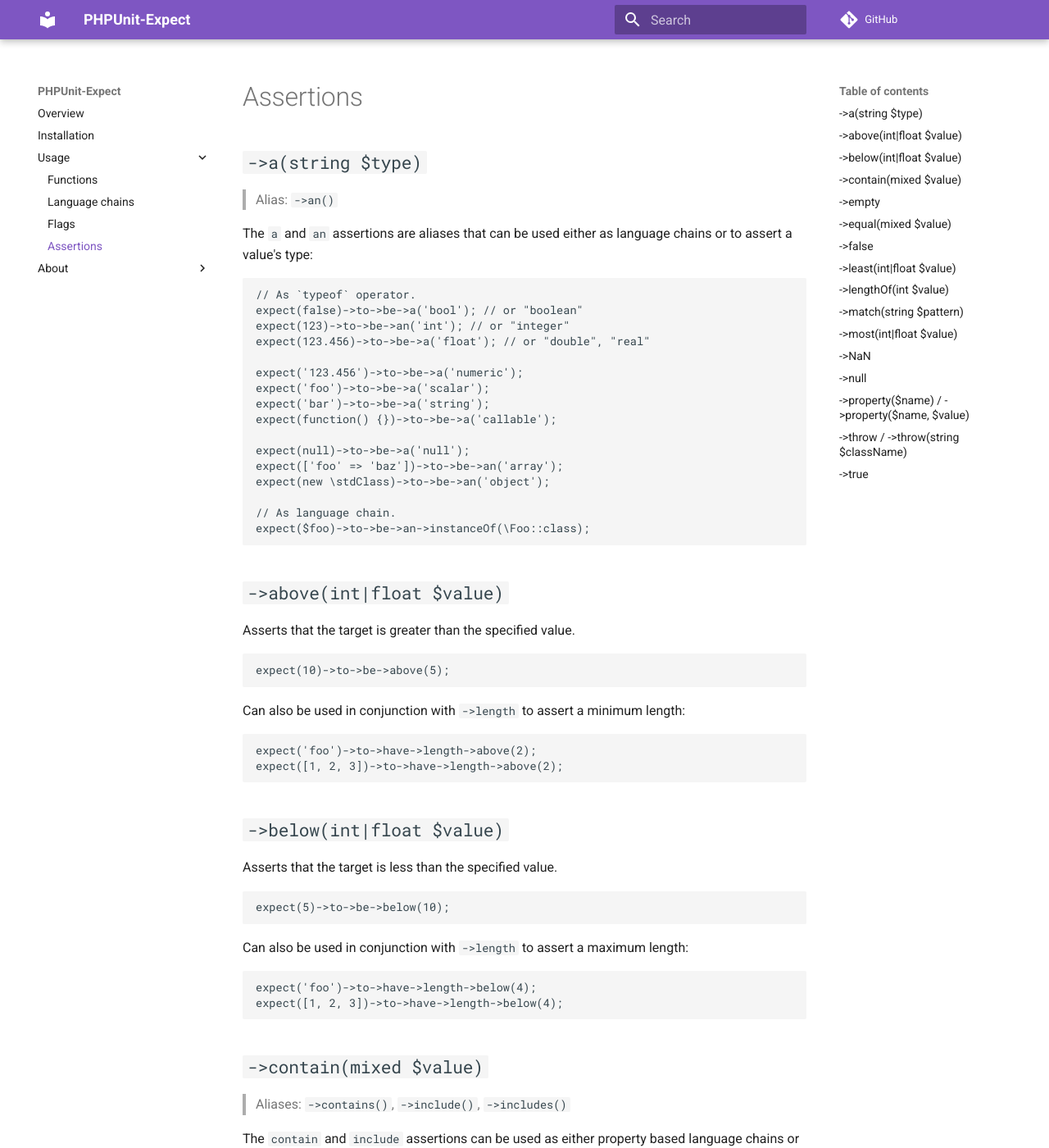
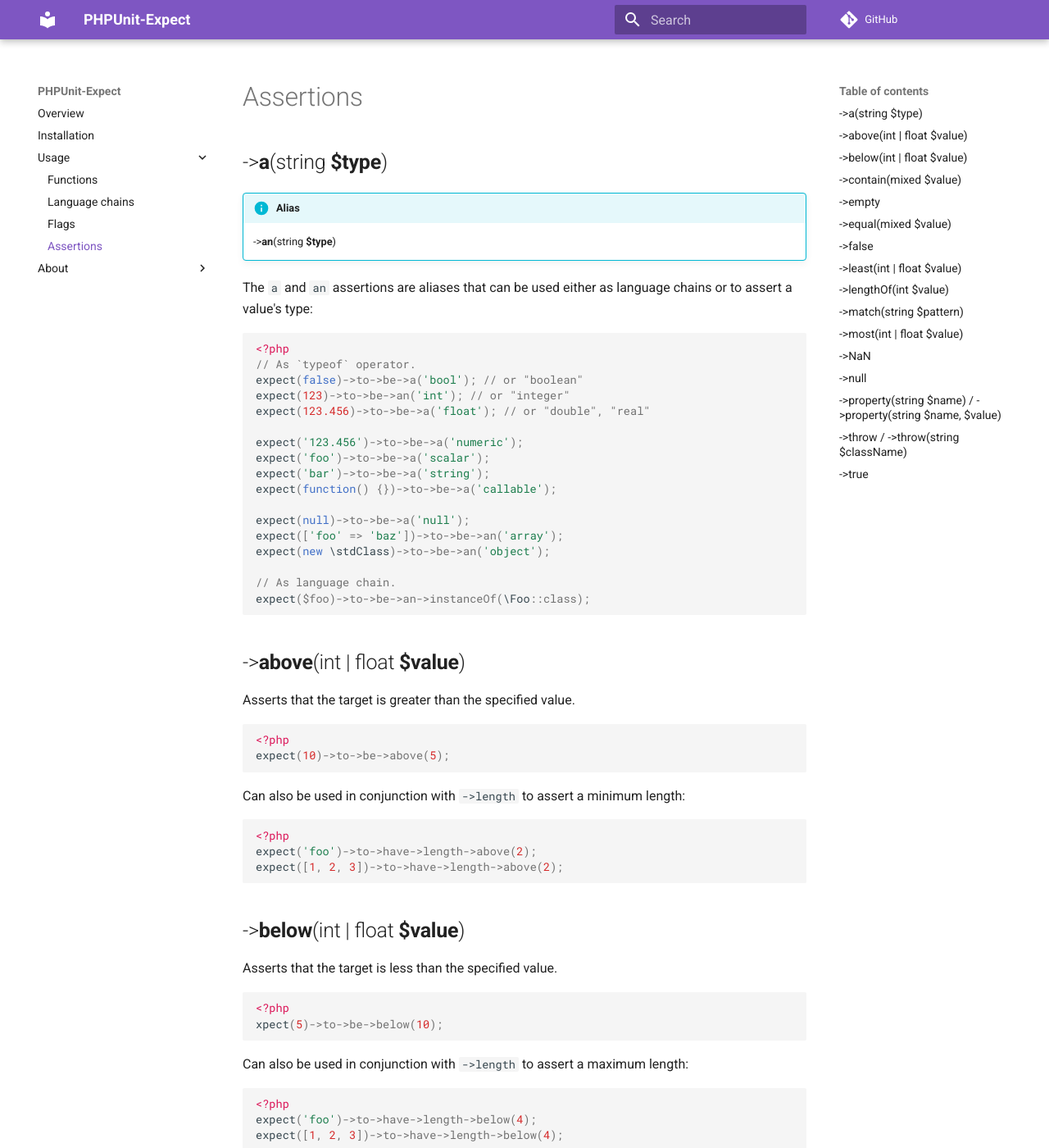
Before and after one commit to cedx/phpunit-expect, an MkDocs documentation site: the page built from doc/usage/assertions.md, in a window 1280 px wide and 1400 px high. Shown: the whole window at 82% size. Built offline with MkDocs 1.6.1 and Material for MkDocs 9.7.7, drawn with Linux system fonts in a browser that asks for light colours; comment, search, counter and statistics services are not loaded; old or Windows-style settings are respelled for this version of MkDocs; some of the changed text lies outside the part shown.

Commit message:
Documented the first assertions

````diff
--- a/doc/usage/assertions.md
+++ b/doc/usage/assertions.md
@@ -1,11 +1,14 @@
 # Assertions
 
-## `->a(string $type)`
-> Alias: `->an()`
+## ->**a**(string **$type**)
+
+!!! info "Alias"
+    ->**an**(string **$type**)
 
 The `a` and `an` assertions are aliases that can be used either as language chains or to assert a value's type:
 
 ```php
+<?php
 // As `typeof` operator.
 expect(false)->to->be->a('bool'); // or "boolean"
 expect(123)->to->be->an('int'); // or "integer"
@@ -24,138 +27,163 @@ expect(new \stdClass)->to->be->an('object');
 expect($foo)->to->be->an->instanceOf(\Foo::class);
 ```
 
-## `->above(int|float $value)`
+## ->**above**(int | float **$value**)
 Asserts that the target is greater than the specified value.
 
 ```php
+<?php
 expect(10)->to->be->above(5);
 ```
 
 Can also be used in conjunction with `->length` to assert a minimum length:
 
 ```php
+<?php
 expect('foo')->to->have->length->above(2);
 expect([1, 2, 3])->to->have->length->above(2);
 ```
 
-## `->below(int|float $value)`
+## ->**below**(int | float **$value**)
 Asserts that the target is less than the specified value.
 
 ```php
-expect(5)->to->be->below(10);
+<?php
+xpect(5)->to->be->below(10);
 ```
 
 Can also be used in conjunction with `->length` to assert a maximum length:
 
 ```php
+<?php
 expect('foo')->to->have->length->below(4);
 expect([1, 2, 3])->to->have->length->below(4);
 ```
 
-## `->contain(mixed $value)`
-> Aliases: `->contains()`, `->include()`, `->includes()`
+## ->**contain**(mixed **$value**)
+
+!!! info "Aliases"
+    ->**contains**(mixed **$value**),
+    ->**include**(mixed **$value**),
+    ->**includes**(mixed **$value**)
 
 The `contain` and `include` assertions can be used as either property based language chains or as methods to assert the inclusion of an object in an array or a substring in a string. When used as language chains, they toggle the `contain` flag for the `keys` assertion.
 
 ```php
+<?php
 expect([1,2,3])->to->include(2);
 expect('foobar')->to->contain('foo');
 expect(['foo' => 'bar', 'hello' => 'universe'])->to->include->keys('foo');
 ```
 
-## `->empty`
+## ->**empty**
 Asserts that the target's length is `0`. For arrays, strings, and `Countable` instances, it checks the length. For objects, it gets the count of accessible properties.
 
 ```php
+<?php
 expect([])->to->be->empty;
 expect('')->to->be->empty;
 expect(new \stdClass)->to->be->empty;
 ```
 
-## `->equal(mixed $value)`
-> Alias: `->equals()`
+## ->**equal**(mixed **$value**)
+
+!!! info "Alias"
+    ->**equals**(mixed **$value**)
 
 Asserts that the target is equal (`==`) to value.
 
 ```php
+<?php
 expect('hello')->to->equal('hello');
 expect(42)->to->equal(42);
 expect(1)->to->not->equal(true);
 ```
 
-## `->false`
+## ->**false**
 Asserts that the target is `false`.
 
 ```php
+<?php
 expect(false)->to->be->false;
 expect(0)->to->not->be->false;
 ```
 
-## `->least(int|float $value)`
+## ->**least**(int | float **$value**)
 Asserts that the target is greater than or equal to the specified value.
 
 ```php
+<?php
 expect(10)->to->be->at->least(10);
 ```
 
 Can also be used in conjunction with `->length` to assert a minimum length:
 
 ```php
+<?php
 expect('foo')->to->have->length->of->at->least(3);
 expect([1, 2, 3])->to->have->length->of->at->least(3);
 ```
 
-## `->lengthOf(int $value)`
-> Alias: `->length()`
+## ->**lengthOf**(int **$value**)
+
+!!! info "Alias"
+    ->**length**(int **$value**)
 
 Asserts that the target's length has the expected value:
 
 ```php
+<?php
 expect([1, 2, 3])->to->have->lengthOf(3);
 expect('foobar')->to->have->lengthOf(6);
 ```
 
-## `->match(string $pattern)`
+## ->**match**(string **$pattern**)
 Asserts that the target matches a regular expression:
 
 ```php
+<?php
 expect('foobar')->to->match('/^foo/');
 ```
 
-## `->most(int|float $value)`
+## ->**most**(int | float **$value**)
 Asserts that the target is less than or equal to the specified value.
 
 ```php
+<?php
 expect(5)->to->be->at->most(5);
 ```
 
 Can also be used in conjunction with `->length` to assert a maximum length:
 
 ```php
+<?php
 expect('foo')->to->have->length->of->at->most(3);
 expect([1, 2, 3])->to->have->length->of->at->most(3);
 ```
 
-## `->NaN`
+## ->**NaN**
 Asserts that the target is `NAN` (not a number).
 
 ```php
+<?php
 expect('foo')->to->be->NaN;
 expect(4)->to->not->be->NaN;
 ```
 
-## `->null`
+## ->**null**
 Asserts that the target is `null`.
 
 ```php
+<?php
 expect(null)->to->be->null;
 expect(false)->to->not->be->null;
 ```
 
-## `->property($name)` / `->property($name, $value)`
+## ->**property**(string **$name**) / ->**property**(string **$name**, **$value**)
 Asserts that the target has a property or a key with the specified name, optionally asserting that the value of that property or key is equal to the specified value:
 
 ```php
+<?php
 $array = ['foo' => 'bar'];
 expect($array)->to->have->property('foo');
 expect($array)->to->have->property('foo', 'bar');
@@ -169,6 +197,7 @@ expect($object)->to->have->property('foo', 'bar');
 It also changes the subject of the assertion to be the value of that property from the original object. This permits for further chainable assertions on that property:
 
 ```php
+<?php
 expect($value)->to->have->property('foo')
   ->that->is->a('string');
 
@@ -181,24 +210,46 @@ expect($value)->to->have->property('baz')
   ->with->property('foo')->that->equals('bar');
 ```
 
-## `->throw` / `->throw(string $className)`
-Asserts that the function target will throw an exception, or a specific type of exception (as determined using `instanceof`).
+## ->**throw** / ->**throw**(string **$className**)
+Asserts that the function target will throw an exception, or a specific type of exception (as determined using `instanceof`):
 
 ```php
-$badFn = function() { throw new \RuntimeException('This is a bad function.'); };
-expect($badFn)->to->throw(\RuntimeException::class);
-expect($badFn)->to->throw(\Exception::class);
-expect($badFn)->to->throw;
-expect($badFn)->to->not->throw(\InvalidArgumentException::class);
+<?php
+use function PHPUnit\Expect\{expect, it};
+use PHPUnit\Framework\{TestCase};
 
-$goodFn = function() { echo 'Hello World!'; };
-expect($goodFn)->to->not->throw;
+class SampleTest extends TestCase {
+  public function testSomeMethod(): void {
+    it('should throw an exception', function() {
+      $badFn = function() { throw new \RuntimeException('This is a bad function.'); };
+      expect($badFn)->to->throw(\RuntimeException::class);
+      expect($badFn)->to->throw(\Exception::class);
+      expect($badFn)->to->throw;
+      expect($badFn)->to->not->throw(\InvalidArgumentException::class);
+    });
+
+    it('should not throw an exception', function() {
+      $goodFn = function() { echo 'Hello World!'; };
+      expect($goodFn)->to->not->throw;
+    });
+  }
+}
 ```
 
-## `->true`
-Asserts that the target is `true`.
+## ->**true**
+Asserts that the target is `true`:
 
 ```php
-expect(true)->to->be->true;
-expect(1)->to->not->be->true;
+<?php
+use function PHPUnit\Expect\{expect, it};
+use PHPUnit\Framework\{TestCase};
+
+class SampleTest extends TestCase {
+  public function testSomeMethod(): void {
+    it('should be true', function() {
+      expect(true)->to->be->true;
+      expect(1)->to->not->be->true;
+    });
+  }
+}
 ```
````
Also changed, not shown: doc/usage/flags.md (+2 -2 lines).
